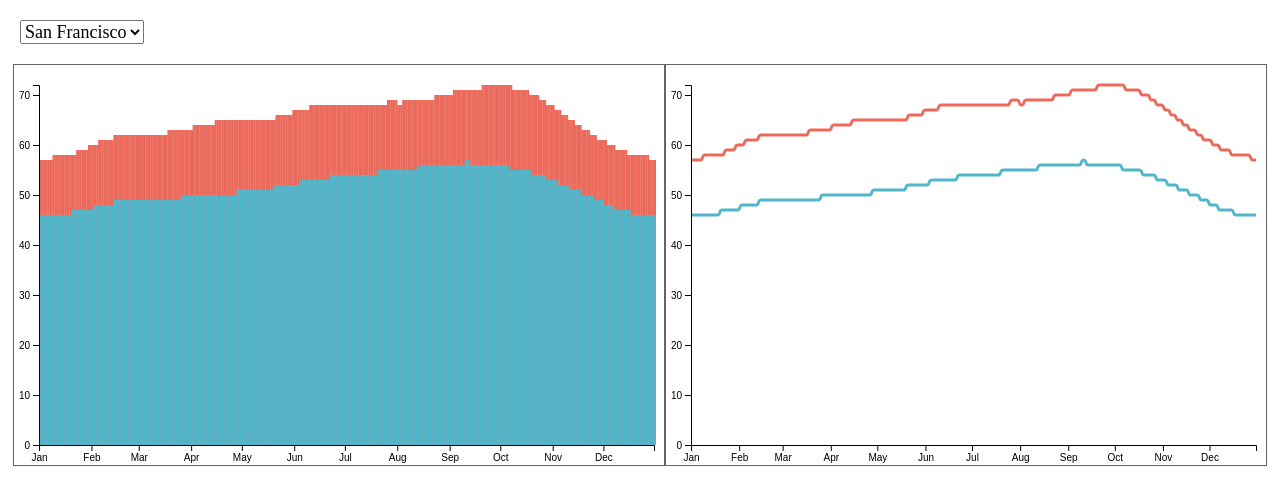
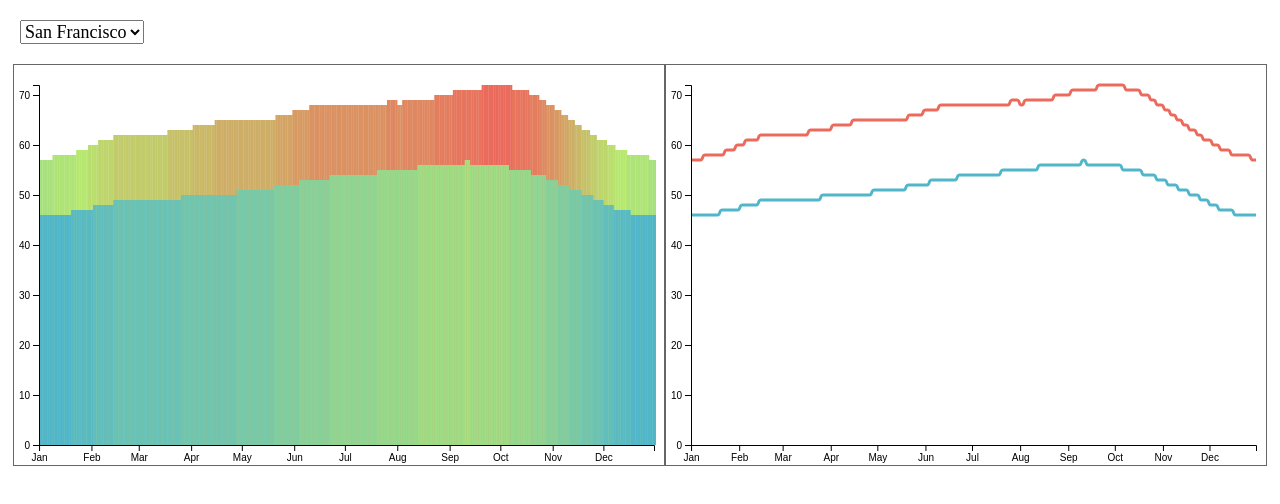
Before and after one commit to sxywu/react-d3-example, a React (Create React App) app: page / in a window 1280 px wide. Shown: the top 504 px of the page. Built offline with nearby package versions, Linux system fonts and the light colour scheme; the HTML template or start-up script is replaced by a standard one.

Commit message:
Add color to bar chart

```diff
--- a/src/visualizations/BarChart.js
+++ b/src/visualizations/BarChart.js
@@ -6,7 +6,9 @@ const width = 650;
 const height = 400;
 const margin = {top: 20, right: 10, bottom: 20, left: 25};
 const red = '#eb6a5b';
+const green = '#b6e86f';
 const blue = '#52b6ca';
+const colors = chroma.scale([blue, green, red]);
 
 class LineChart extends Component {
   state = {
@@ -15,6 +17,7 @@ class LineChart extends Component {
     // d3 helpers
     xScale: d3.scaleTime().range([margin.left, width - margin.right]),
     yScale: d3.scaleLinear().range([height - margin.bottom, margin.top]),
+    colorScale: d3.scaleLinear(),
   };
 
   xAxis = d3.axisBottom().scale(this.state.xScale)
@@ -29,8 +32,10 @@ class LineChart extends Component {
     // data has changed, so recalculate scale domains
     const timeDomain = d3.extent(data, d => d.date);
     const tempMax = d3.max(data, d => d.high);
+    const tempMin = d3.min(data, d => d.low);
     xScale.domain(timeDomain);
     yScale.domain([0, tempMax]);
+    colorScale.domain([tempMin, tempMax]);
 
     // calculate x and y for each rectangle
     const highs = data.map(d => {
@@ -38,6 +43,7 @@ class LineChart extends Component {
       return {
         x: xScale(d.date),
         y, height: height - margin.bottom - y,
+        fill: colors(colorScale(d.high)),
       }
     });
     const lows = data.map(d => {
@@ -45,6 +51,7 @@ class LineChart extends Component {
       return {
         x: xScale(d.date),
         y, height: height - margin.bottom - y,
+        fill: colors(colorScale(d.low)),
       }
     });
 
@@ -61,9 +68,9 @@ class LineChart extends Component {
     return (
       <svg width={width} height={height}>
         {this.state.highs.map(d =>
-          (<rect x={d.x} y={d.y} width='2' height={d.height} fill={red} />))}
+          (<rect x={d.x} y={d.y} width='2' height={d.height} fill={d.fill} />))}
         {this.state.lows.map(d =>
-          (<rect x={d.x} y={d.y} width='2' height={d.height} fill={blue} />))}
+          (<rect x={d.x} y={d.y} width='2' height={d.height} fill={d.fill} />))}
         <g>
           <g ref='xAxis' transform={`translate(0, ${height - margin.bottom})`} />
           <g ref='yAxis' transform={`translate(${margin.left}, 0)`} />
```
